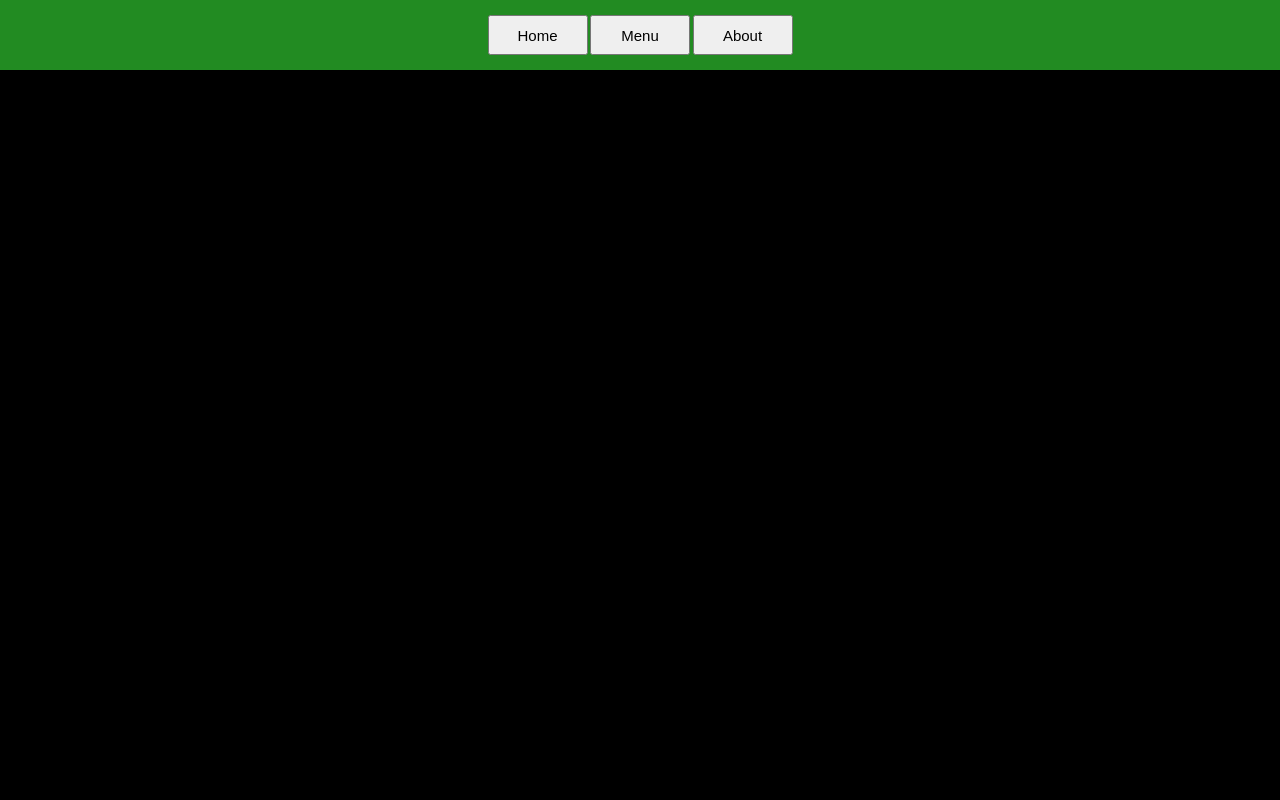
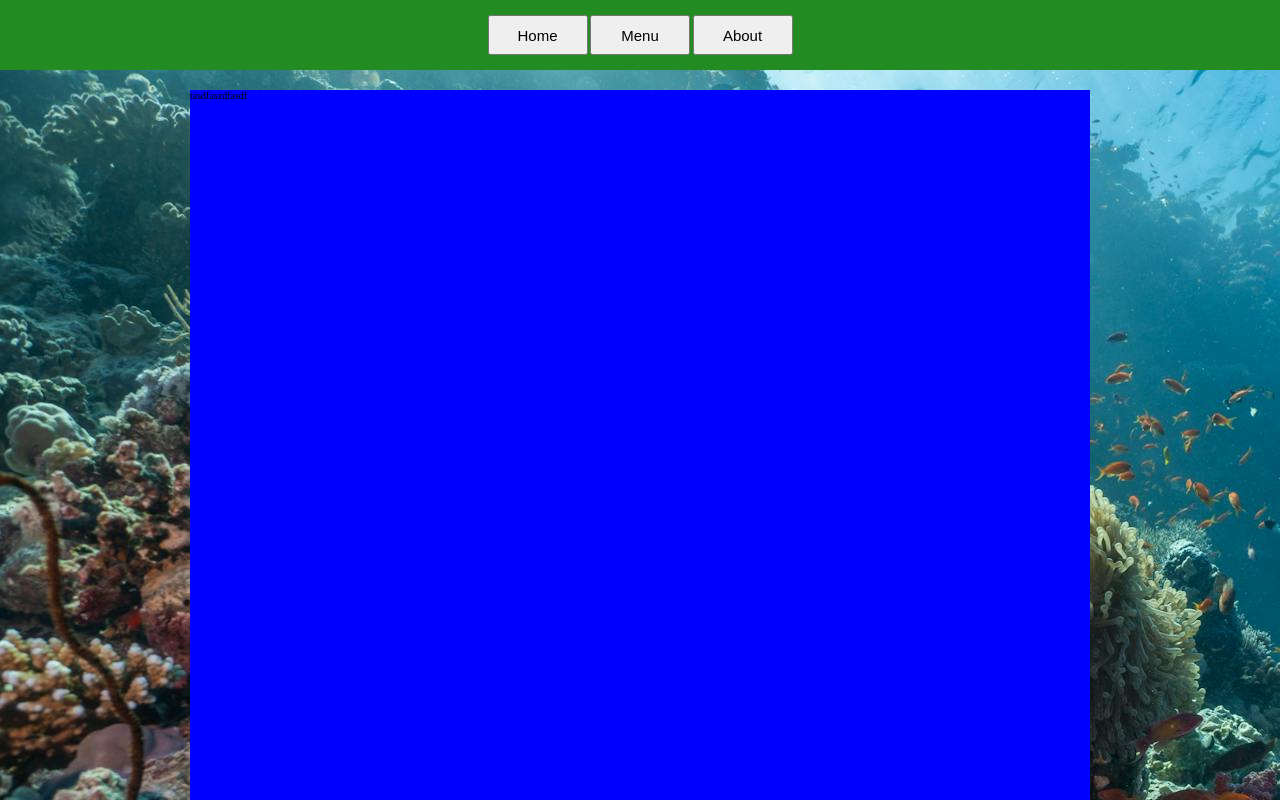
Before and after one commit to BigPimpLimp/restaurant, a website built with webpack: page src/template.html in a window 1280 px wide. Both pictures are taken after a click on the button "Menu". Shown: the top 800 px of the page. Built offline with nearby package versions, Linux system fonts and the light colour scheme.

Commit message:
add content for js modules, add background

```diff
--- a/src/about.js
+++ b/src/about.js
@@ -0,0 +1,15 @@
+import { createElement } from "./index.js";
+
+export function createAboutDom () {
+    const container = createElement('content', 'div');
+    container.style.width = '900px';
+    container.style.height = '1000px';
+    container.style.backgroundColor = 'purple';
+    container.style.display = 'flex';
+    container.style.justifySelf = 'center';
+    container.style.flexDirection = 'column';
+    container.style.flex = '1 0 80%';
+    container.textContent = 'klblkanbdjnflalksdfnbasl;fdnbasljkdfbasldfnh';
+    container.position = 'relative';
+
+}
--- a/src/home.js
+++ b/src/home.js
@@ -1,22 +1,14 @@
-export const greeting = 'Test';
+import { createElement } from "./index.js";
 
-export function createElement (id, element) {
-    const content = document.getElementById(id);
-    const container = document.createElement(element);
-    content.appendChild(container);
-    return container;
-}
-
-export function createDom () {
+export function createHomeDom () {
     const container = createElement('content', 'div');
-    container.style.width = '200px';
-    container.style.height = '600px';
-    container.style.backgroundColor = 'red';
+    container.style.width = '900px';
+    container.style.height = '1000px';
+    container.style.backgroundColor = 'orange';
     container.style.display = 'flex';
     container.style.justifySelf = 'center';
     container.style.flexDirection = 'column';
     container.style.flex = '1 0 80%';
-    container.textContent = 't';
+    container.textContent = 'tttttttttttttttttttttttt';
     container.position = 'relative';
-
 }
--- a/src/index.js
+++ b/src/index.js
@@ -3,31 +3,43 @@ console.log('Yerttt');
 
 
 import "./styles.css";
-import { greeting, createDom } from "./home.js";
-console.log(greeting);
+import { createHomeDom } from "./home.js";
+import { createMenuDom } from "./menu.js";
+import { createAboutDom } from "./about.js";
 
+// Element created will append to id given
+export function createElement (id, element) {
+    const content = document.getElementById(id);
+    const container = document.createElement(element);
+    content.appendChild(container);
+    return container;
+}
 
 (function switchPage () {
+    createHomeDom();
     const homeButton = document.getElementById('home-button');
     const menuButton = document.getElementById('menu-button');
     const aboutButton = document.getElementById('about-button');
 
     const wipeDiv = (divId) => {
         const div = document.getElementById(divId)
-        while(div.firstChild) {
+        while (div.firstChild) {
             div.removeChild(div.firstChild);
         }
     }
 
-    homeButton.addEventListener(click, () => {
+    homeButton.addEventListener('click', () => {
         wipeDiv('content');
+        createHomeDom();
     })
 
-    menuButton.addEventListener(click, () => {
+    menuButton.addEventListener('click', () => {
         wipeDiv('content');
+        createMenuDom();
     })
 
-    aboutButton.addEventListener(click, () => {
+    aboutButton.addEventListener('click', () => {
         wipeDiv('content');
+        createAboutDom();
     })
 })();
--- a/src/menu.js
+++ b/src/menu.js
@@ -0,0 +1,15 @@
+import { createElement } from "./index.js";
+
+export function createMenuDom () {
+    const container = createElement('content', 'div');
+    container.style.width = '900px';
+    container.style.height = '1000px';
+    container.style.backgroundColor = 'blue';
+    container.style.display = 'flex';
+    container.style.justifySelf = 'center';
+    container.style.flexDirection = 'column';
+    container.style.flex = '1 0 80%';
+    container.textContent = 'tasdfaszdfasdf';
+    container.position = 'relative';
+
+}
--- a/src/styles.css
+++ b/src/styles.css
@@ -4,12 +4,14 @@
 }
 
 body {
+    background-image: url('./images/pexels-saad-alaiyadhi-131639221-13010774.jpg');
     background-color: black;
 }
 
 header {
     background-color: forestgreen;
     padding: 15px;
+    margin-bottom: 20px;
 }
 
 nav {
```
Also changed, not shown: src/images/pexels-fwstudio-33348-129731.jpg (added), src/images/pexels-saad-alaiyadhi-131639221-13010774.jpg (added).
